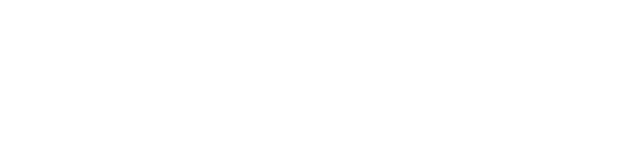
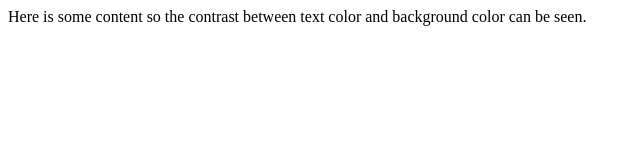
Before and after one commit to MingdaJiang/25-july-2018, a plain HTML site: page index.html in a window 1280 px wide. Shown: the whole page, without its empty margins (0-641 px from the left). Drawn offline with Linux system fonts and the light colour scheme.

Commit message:
Add content to index.html

```diff
--- a/index.html
+++ b/index.html
@@ -8,5 +8,6 @@
    <link rel="stylesheet" href="css/style.css">
 </head>
 <body>
+   Here is some content so the contrast between text color and background color can be seen.
 </body>
 </html>
```
